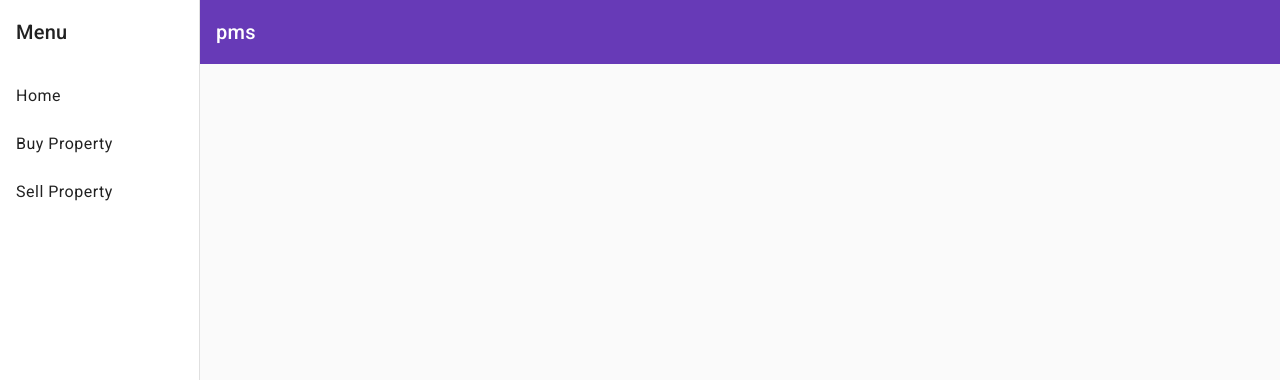
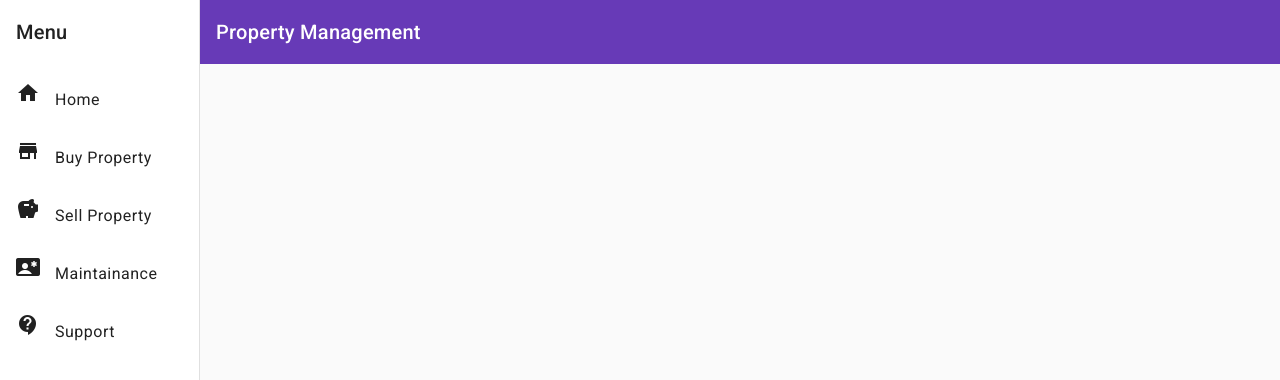
Before and after one commit to AbhashK1/Property-Management-System, an Angular app: page / in a window 1280 px wide. Shown: the top 380 px of the page. Built offline with nearby package versions, Linux system fonts and the light colour scheme; what @angular/fire would draw is missing.

Commit message:
Second Commit

```diff
--- a/src/app/component/dashboard/sidebar/sidebar.component.css
+++ b/src/app/component/dashboard/sidebar/sidebar.component.css
@@ -15,3 +15,22 @@
   top: 0;
   z-index: 1;
 }
+
+.mat-icon {
+  margin-right: 15px;
+}
+
+.mat-list-item {
+  color:#3f51b5;
+  margin-top: 10px;
+}
+
+.active {
+  background-color:#3f51b5 !important;
+  color: white !important;
+  border-radius: 5px;
+}
+
+a{
+  margin-bottom: 10px;
+}
--- a/src/app/component/dashboard/sidebar/sidebar.component.html
+++ b/src/app/component/dashboard/sidebar/sidebar.component.html
@@ -5,9 +5,11 @@
       [opened]="(isHandset$ | async) === false">
     <mat-toolbar>Menu</mat-toolbar>
     <mat-nav-list>
-      <a mat-list-item href="#">Home</a>
-      <a mat-list-item href="#">Buy Property</a>
-      <a mat-list-item href="#">Sell Property</a>
+      <a mat-list-item routerLinkActive="active" routerLink="dashboard/home"><mat-icon>home</mat-icon>Home</a>
+      <a mat-list-item routerLinkActive="active" href="#"><mat-icon>store</mat-icon>Buy Property</a>
+      <a mat-list-item routerLinkActive="active" href="#"><mat-icon>savings</mat-icon>Sell Property</a>
+      <a mat-list-item routerLinkActive="active" href="#"><mat-icon>contact_emergency</mat-icon>Maintainance</a>
+      <a mat-list-item routerLinkActive="active" href="#"><mat-icon>contact_support</mat-icon>Support</a>
     </mat-nav-list>
   </mat-sidenav>
   <mat-sidenav-content>
@@ -20,8 +22,9 @@
         *ngIf="isHandset$ | async">
         <mat-icon aria-label="Side nav toggle icon">menu</mat-icon>
       </button>
-      <span>pms</span>
+      <span>Property Management</span>
     </mat-toolbar>
     <!-- Add Content Here -->
+    <router-outlet></router-outlet>
   </mat-sidenav-content>
 </mat-sidenav-container>
```
